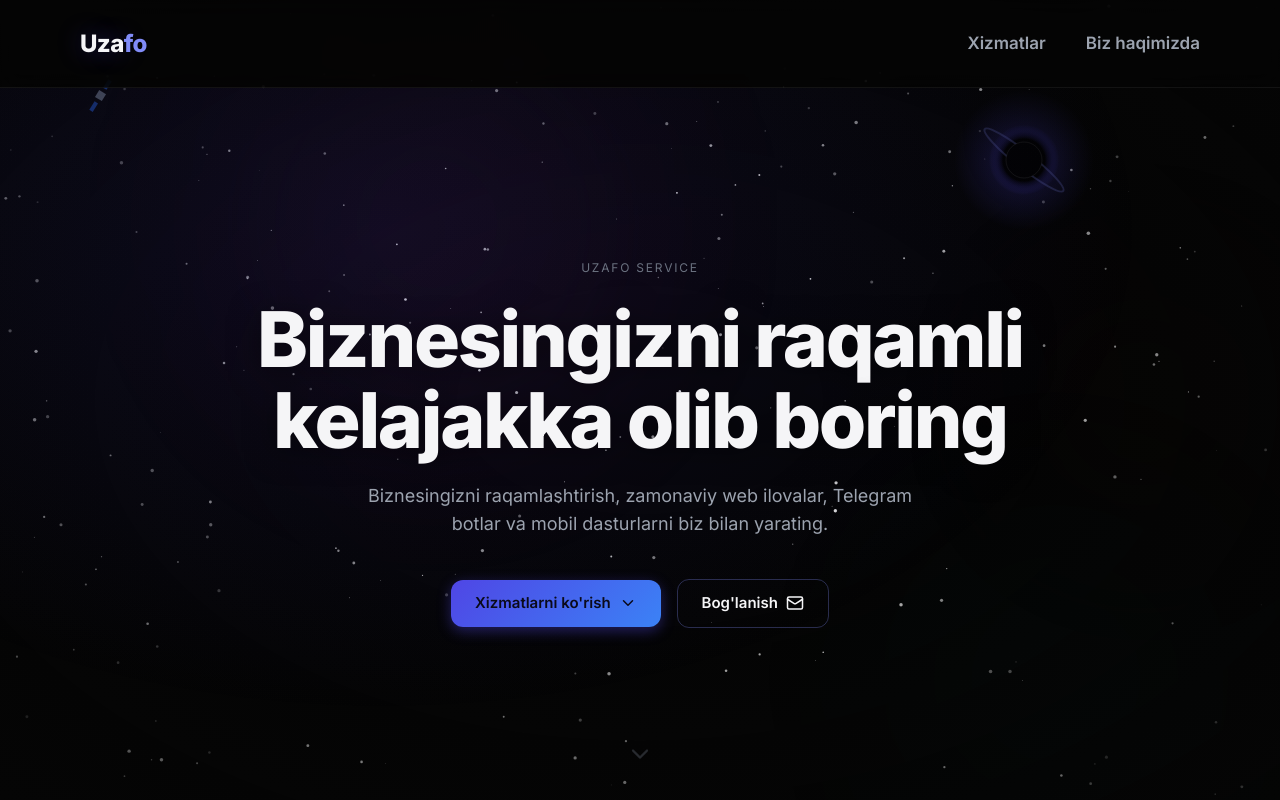
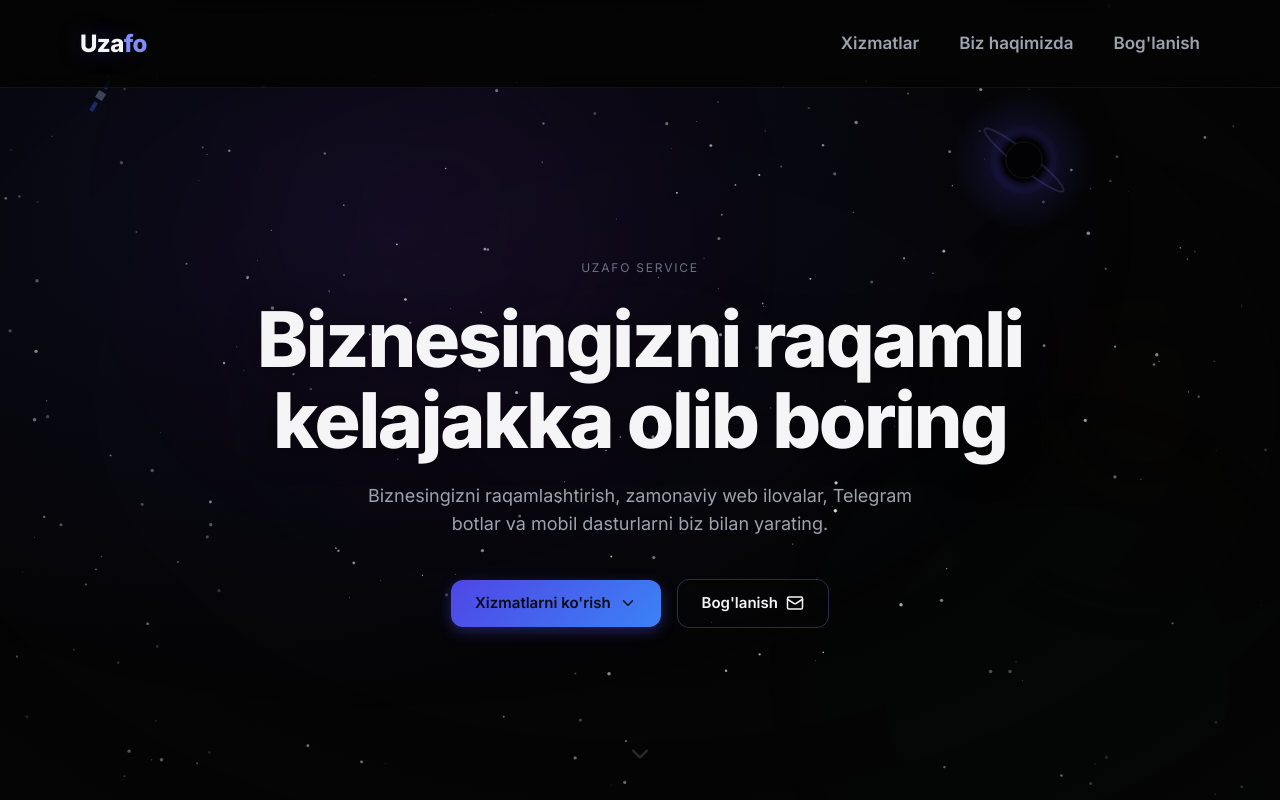
Before and after one commit to afzalbekoribjonov/uzafo-service, a React (Vite) app in the folder frontend/: page / in a window 1280 px wide. Shown: the top 800 px of the page. Built offline with nearby package versions, Linux system fonts and the light colour scheme.

Commit message:
Fix: Mobile navigation scrolling and add 'Bog'lanish' link

```diff
--- a/frontend/src/components/landing/NavigationBar.tsx
+++ b/frontend/src/components/landing/NavigationBar.tsx
@@ -32,8 +32,22 @@ export default function NavigationBar() {
 
   const scrollTo = (id: string) => {
     setMobileOpen(false);
-    const el = document.getElementById(id);
-    if (el) el.scrollIntoView({ behavior: 'smooth' });
+    // Use requestAnimationFrame to ensure the menu close animation doesn't interfere with scrolling
+    requestAnimationFrame(() => {
+      const el = document.getElementById(id);
+      if (el) {
+        const offset = 88; // Height of the fixed navbar
+        const bodyRect = document.body.getBoundingClientRect().top;
+        const elementRect = el.getBoundingClientRect().top;
+        const elementPosition = elementRect - bodyRect;
+        const offsetPosition = elementPosition - offset;
+
+        window.scrollTo({
+          top: offsetPosition,
+          behavior: 'smooth'
+        });
+      }
+    });
   };
 
   return (
@@ -84,6 +98,16 @@ export default function NavigationBar() {
             Biz haqimizda
             <span className="absolute bottom-[-4px] left-0 h-[2px] w-full origin-center scale-x-0 transition-transform duration-300 group-hover:scale-x-100" style={{ background: 'var(--accent-indigo)' }} />
           </button>
+          <button
+            onClick={() => scrollTo('boglanish')}
+            className="relative text-[17px] font-semibold transition-colors duration-200 group"
+            style={{ color: 'var(--text-secondary)' }}
+            onMouseEnter={(e) => (e.currentTarget.style.color = 'var(--text-primary)')}
+            onMouseLeave={(e) => (e.currentTarget.style.color = 'var(--text-secondary)')}
+          >
+            Bog'lanish
+            <span className="absolute bottom-[-4px] left-0 h-[2px] w-full origin-center scale-x-0 transition-transform duration-300 group-hover:scale-x-100" style={{ background: 'var(--accent-indigo)' }} />
+          </button>
         </div>
 
         {/* Mobile hamburger */}
@@ -105,6 +129,7 @@ export default function NavigationBar() {
             <div className="flex flex-col p-8 gap-6">
               <button onClick={() => scrollTo('xizmatlar')} className="text-left text-lg font-semibold" style={{ color: 'var(--text-secondary)' }}>Xizmatlar</button>
               <button onClick={() => scrollTo('biz-haqimizda')} className="text-left text-lg font-semibold" style={{ color: 'var(--text-secondary)' }}>Biz haqimizda</button>
+              <button onClick={() => scrollTo('boglanish')} className="text-left text-lg font-semibold" style={{ color: 'var(--text-secondary)' }}>Bog'lanish</button>
             </div>
           </motion.div>
         )}
--- a/frontend/src/sections/FooterSection.tsx
+++ b/frontend/src/sections/FooterSection.tsx
@@ -1,6 +1,7 @@
 export default function FooterSection() {
   return (
     <footer
+      id="boglanish"
       className="w-full py-8 px-6 flex flex-col sm:flex-row items-center justify-between gap-4"
       style={{ borderTop: '1px solid rgba(255,255,255,0.06)' }}
     >
```
